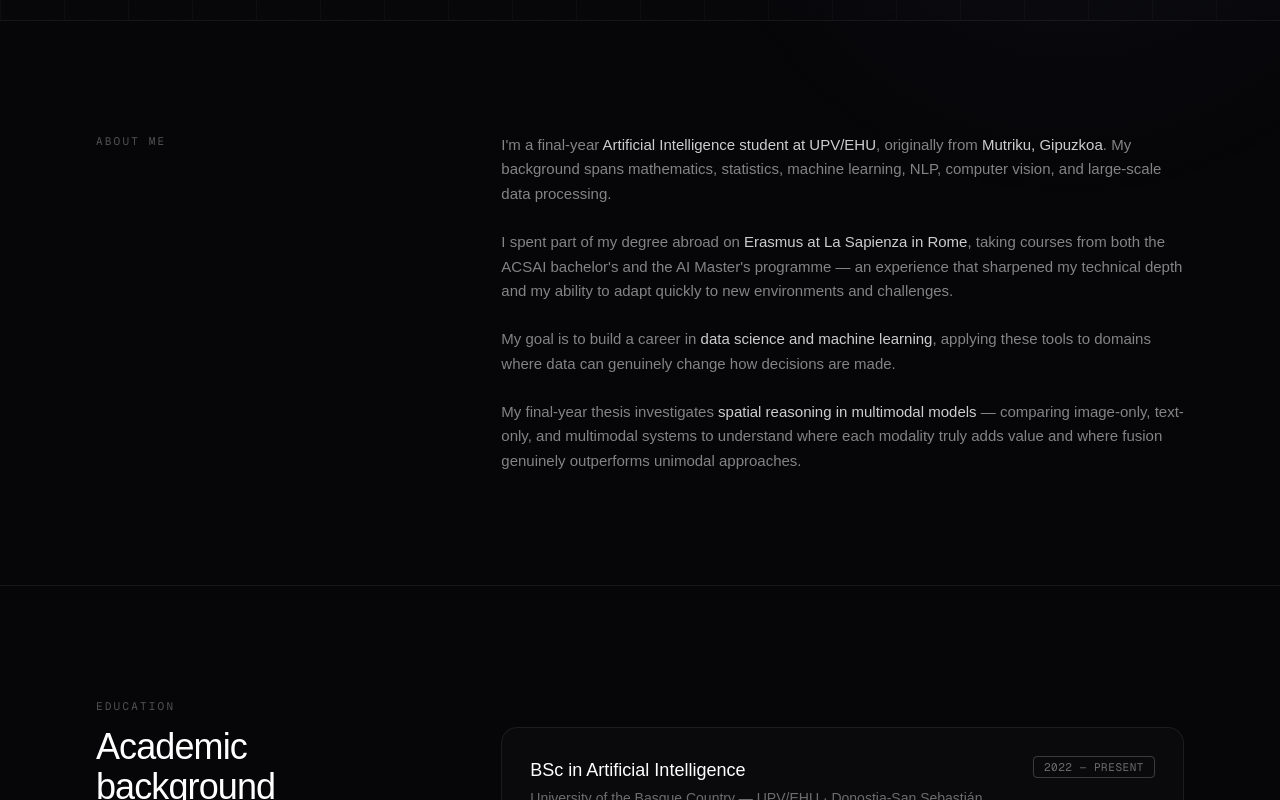
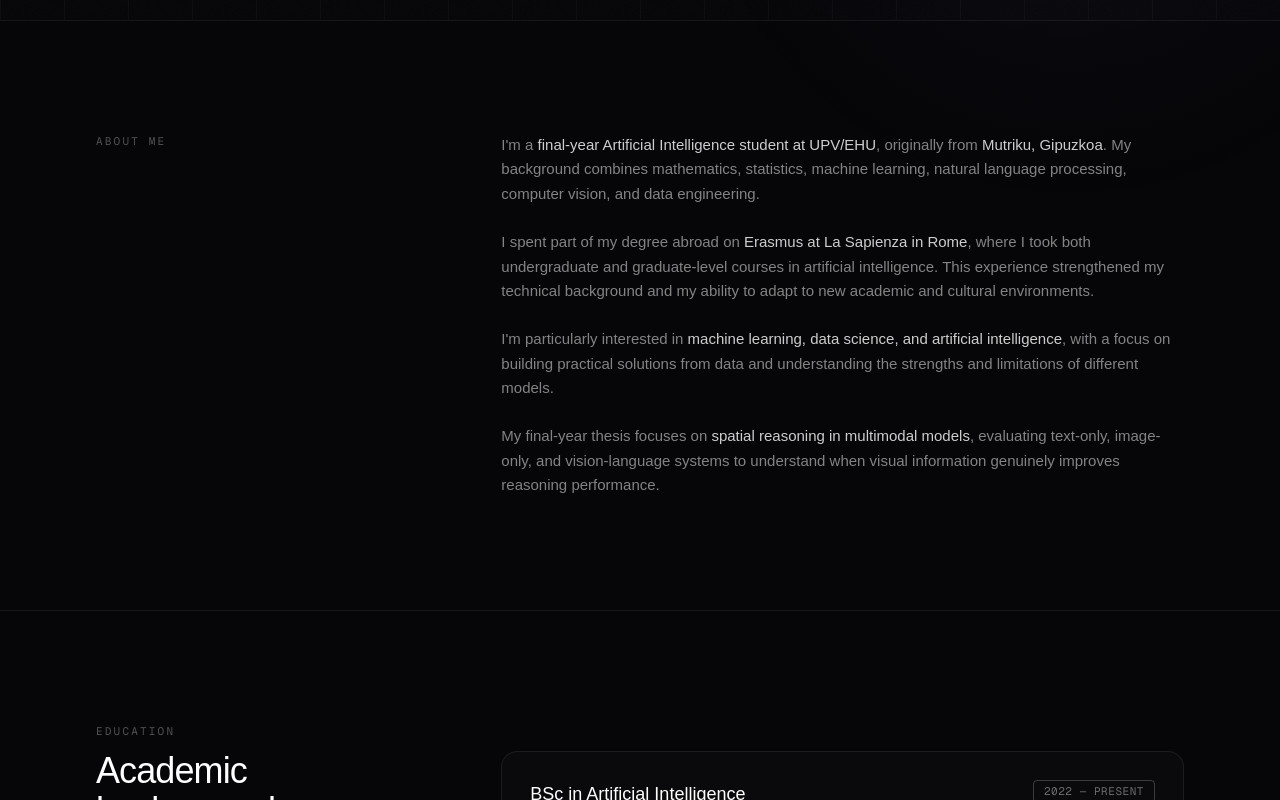
Before and after one commit to elezgaraiion/portfolio-website, a Next.js app: page / in a window 1280 px wide. Shown: the part 780-1580 px from the top of the page. Built offline with nearby package versions, Linux system fonts and the light colour scheme.

Commit message:
Enhance skill groups and refine personal description
Updated skill groups and personal introduction details.

```diff
--- a/app/page.tsx
+++ b/app/page.tsx
@@ -81,26 +81,30 @@ const COURSE_GROUPS: { label: string; courses: string[]; current?: boolean }[] =
 const SKILL_GROUPS = [
   {
     label: "Programming Languages",
-    items: ["Python", "SQL", "Java"],
+    items: ["Python", "SQL", "Go", "Java", "JavaScript"],
   },
   {
     label: "Machine Learning / AI",
     items: [
       "PyTorch",
       "scikit-learn",
-      "Transformers",
+      "Hugging Face Transformers",
       "pandas",
       "NumPy",
       "Weights & Biases",
     ],
   },
   {
-    label: "Big Data & Data Engineering",
+    label: "Data & Big Data",
     items: ["Apache Spark", "Apache Kafka", "Hadoop", "MongoDB"],
   },
   {
+    label: "Web & Software",
+    items: ["Vue.js", "REST APIs", "OpenAPI", "Docker", "Git"],
+  },
+  {
     label: "Developer Tools",
-    items: ["Git", "Docker", "Linux", "Jupyter", "VS Code"],
+    items: ["Linux", "Jupyter", "VS Code"],
   },
 ];
 
@@ -283,37 +287,50 @@ function AboutSection() {
 
         <div className="space-y-6 font-light leading-relaxed text-[15px] text-white/50">
           <p>
-            I'm a final-year{" "}
-            <span className="text-white/80">Artificial Intelligence student at UPV/EHU</span>,
-            originally from{" "}
-            <span className="text-white/80">Mutriku, Gipuzkoa</span>.
-            My background spans mathematics, statistics, machine learning, NLP,
-            computer vision, and large-scale data processing.
+            I'm a{" "}
+            <span className="text-white/80">
+              final-year Artificial Intelligence student at UPV/EHU
+            </span>
+            , originally from{" "}
+            <span className="text-white/80">Mutriku, Gipuzkoa</span>. My
+            background combines mathematics, statistics, machine learning,
+            natural language processing, computer vision, and data engineering.
           </p>
+
           <p>
             I spent part of my degree abroad on{" "}
-            <span className="text-white/80">Erasmus at La Sapienza in Rome</span>, taking
-            courses from both the ACSAI bachelor's and the AI Master's programme — an experience
-            that sharpened my technical depth and my ability to adapt quickly to new
-            environments and challenges.
+            <span className="text-white/80">
+              Erasmus at La Sapienza in Rome
+            </span>
+            , where I took both undergraduate and graduate-level courses in
+            artificial intelligence. This experience strengthened my technical
+            background and my ability to adapt to new academic and cultural
+            environments.
           </p>
+
           <p>
-            My goal is to build a career in{" "}
-            <span className="text-white/80">data science and machine learning</span>, applying
-            these tools to domains where data can genuinely change how decisions are made.
+            I'm particularly interested in{" "}
+            <span className="text-white/80">
+              machine learning, data science, and artificial intelligence
+            </span>
+            , with a focus on building practical solutions from data and
+            understanding the strengths and limitations of different models.
           </p>
+
           <p>
-            My final-year thesis investigates{" "}
-            <span className="text-white/80">spatial reasoning in multimodal models</span> —
-            comparing image-only, text-only, and multimodal systems to understand where each
-            modality truly adds value and where fusion genuinely outperforms unimodal approaches.
+            My final-year thesis focuses on{" "}
+            <span className="text-white/80">
+              spatial reasoning in multimodal models
+            </span>
+            , evaluating text-only, image-only, and vision-language systems to
+            understand when visual information genuinely improves reasoning
+            performance.
           </p>
         </div>
       </div>
     </section>
   );
 }
-
 function EducationSection() {
   const [openGroup, setOpenGroup] = useState<string | null>(null);
 
```
